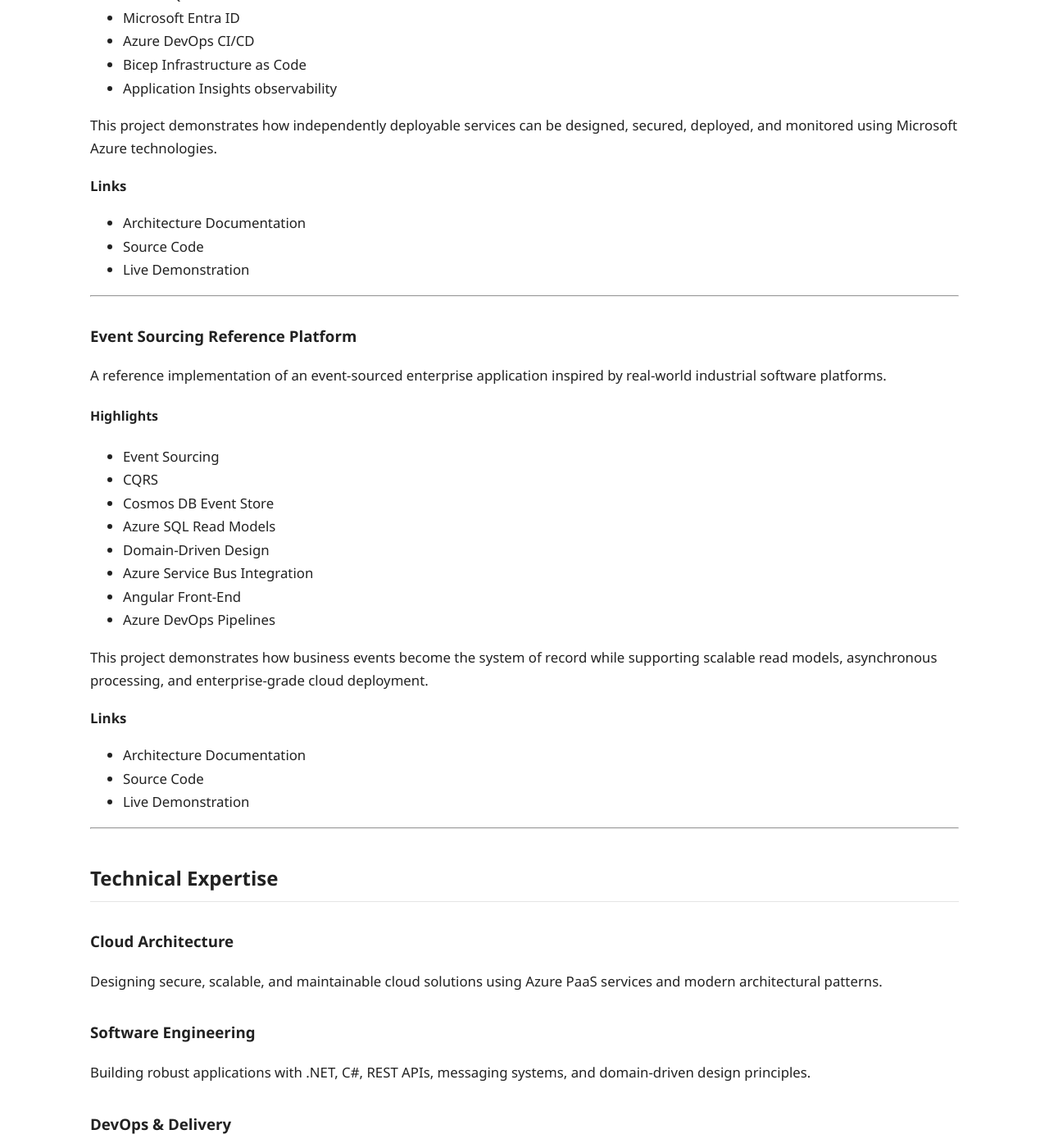
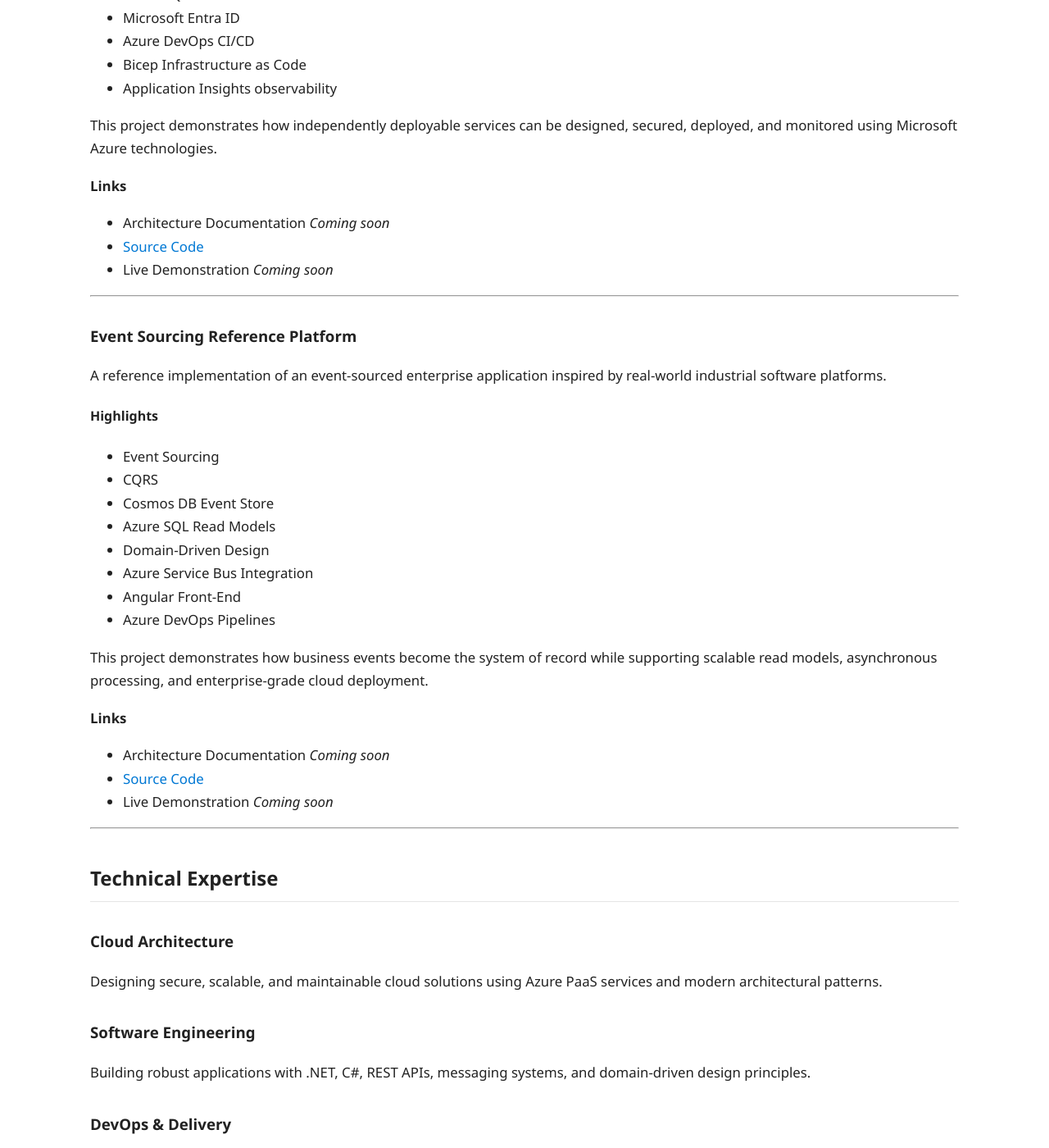
Before and after one commit to PhilipTodd/philiptodd.github.io, a Jekyll site: the page built from index.md, in a window 1280 px wide and 1400 px high, scrolled down 1353 px. Shown: the whole window at 82% size. Built offline with Jekyll 4.4.1, drawn with Linux system fonts in a browser that asks for light colours; our own code applies the rules of GitHub Pages for plain Markdown files.

Commit message:
Fix links in Index and Projects

```diff
--- a/index.md
+++ b/index.md
@@ -46,9 +46,9 @@ This project demonstrates how independently deployable services can be designed,
 
 **Links**
 
-* Architecture Documentation
-* Source Code
-* Live Demonstration
+* Architecture Documentation *Coming soon*
+* [Source Code](https://github.com/philiptodd/azure-distributed-systems-reference){:target="_blank"}
+* Live Demonstration *Coming soon*
 
 ---
 
@@ -71,9 +71,9 @@ This project demonstrates how business events become the system of record while
 
 **Links**
 
-* Architecture Documentation
-* Source Code
-* Live Demonstration
+* Architecture Documentation *Coming soon*
+* [Source Code](https://github.com/philiptodd/blastiq-event-sourcing-reference){:target="_blank"}
+* Live Demonstration *Coming soon*
 
 ---
 
```
Also changed, not shown: projects.md (+7 -6 lines).
